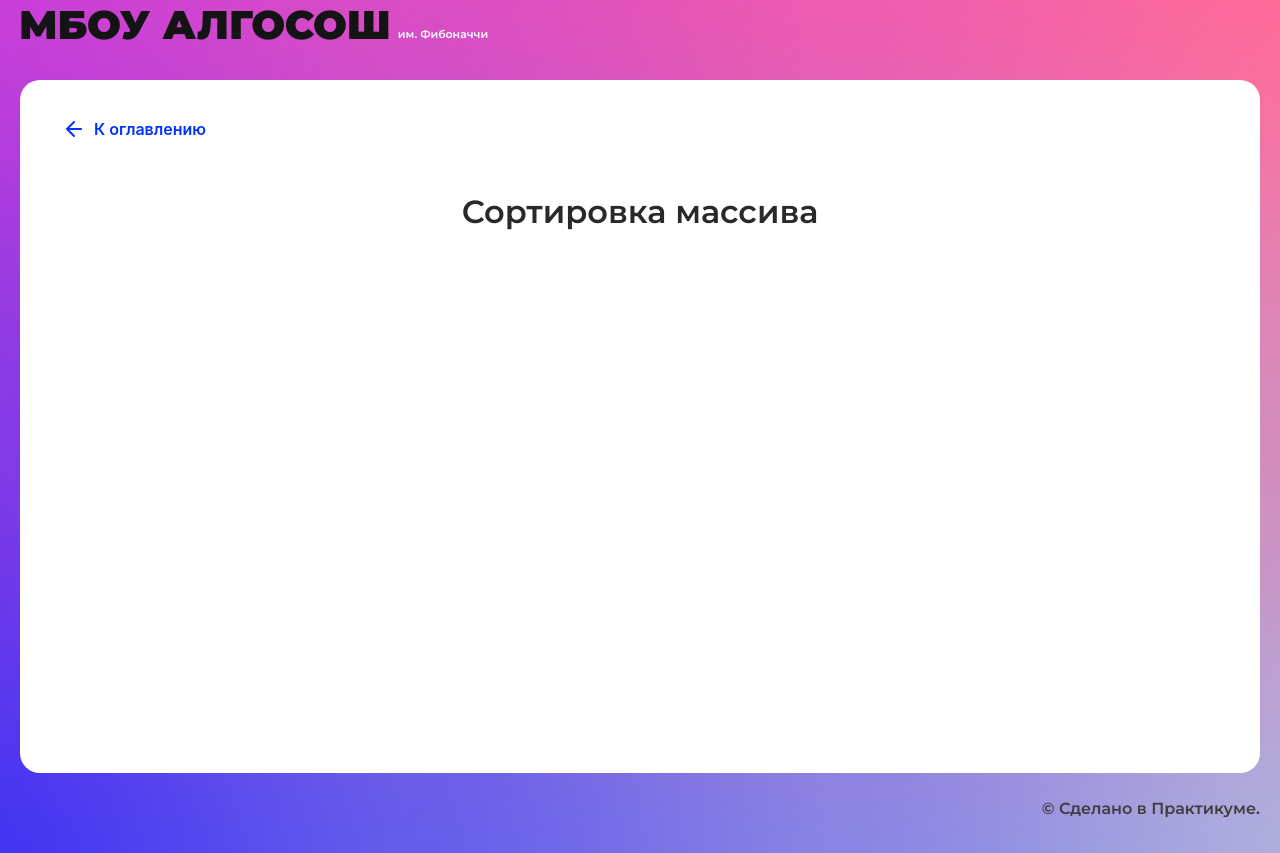
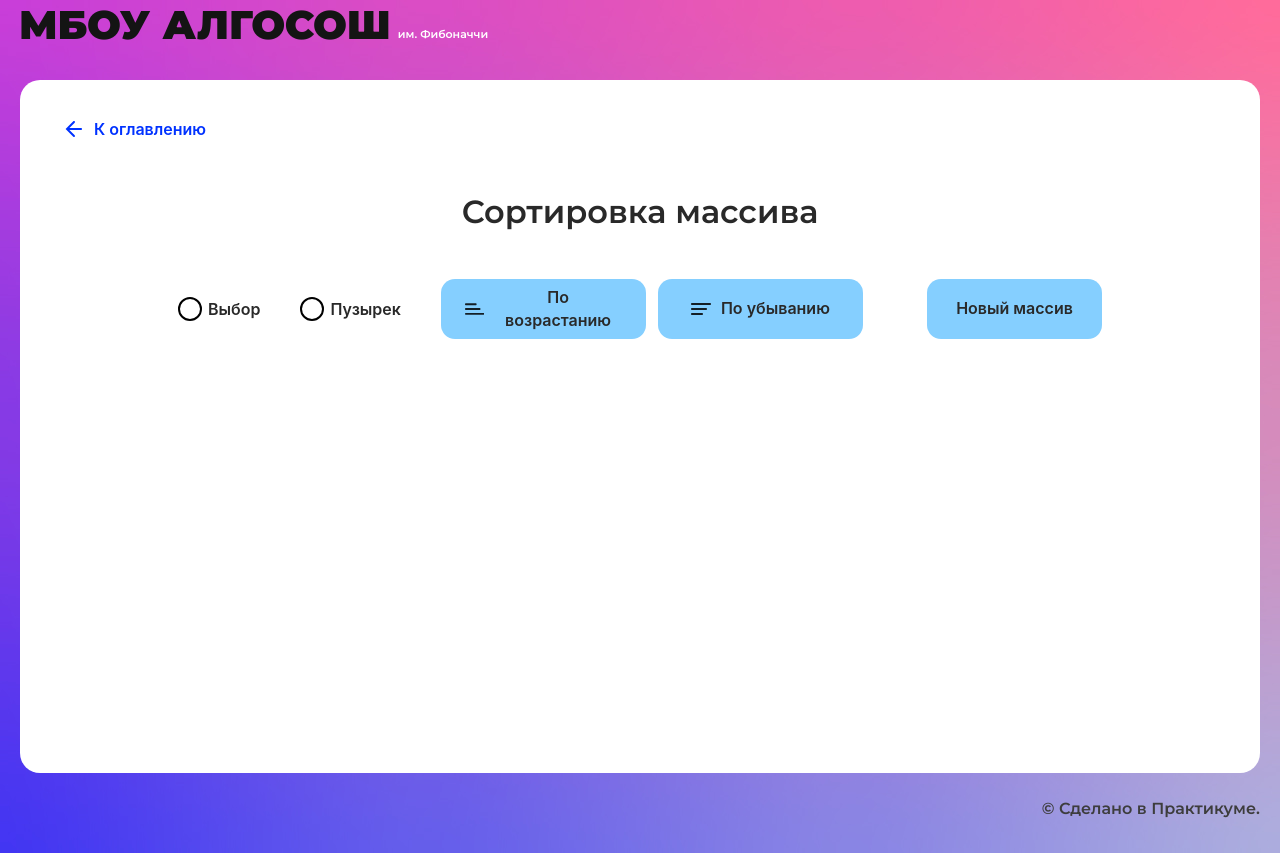
Before and after one commit to NataliyaNikulshina/Algososh, a React (Create React App) app: page /sorting in a window 1280 px wide. Built offline with nearby package versions, Linux system fonts and the light colour scheme.

Commit message:
feat: added sorting components

```diff
--- a/src/components/sorting-page/sorting-page.module.css
+++ b/src/components/sorting-page/sorting-page.module.css
@@ -0,0 +1,20 @@
+.form{
+    margin: 0 auto;
+    display: flex;
+    max-width: 924px;
+    justify-content: space-between;
+}
+
+.wrapper{
+    display: flex;
+    align-items: center;
+    gap:12px;
+}
+
+.button{
+    width: 205px;
+}
+
+.radio{
+    padding-right: 28px;
+}
--- a/src/components/sorting-page/sorting-page.tsx
+++ b/src/components/sorting-page/sorting-page.tsx
@@ -3,15 +3,50 @@ import { SolutionLayout } from "../ui/solution-layout/solution-layout";
 import sortStyle from "./sorting-page.module.css"
 import { Input } from "../ui/input/input";
 import { Button } from "../ui/button/button";
-import { Circle } from "../ui/circle/circle";
+import { Column } from "../ui/column/column";
 import { RadioInput } from "../ui/radio-input/radio-input";
+import { Direction } from "../../types/direction";
 
 export const SortingPage: React.FC = () => {
+  const [loader, setLoader] = useState(false);
 
+  const onSubmit = async (e: FormEvent<HTMLFormElement>) => {
+    e.preventDefault();
+
+  };
+
+  const onChange = (e: ChangeEvent<HTMLInputElement>) => {
+
+  };
 
   return (
     <SolutionLayout title="Сортировка массива">
-
+      <form className={sortStyle.form} onSubmit={onSubmit}>
+        <div className={sortStyle.wrapper}>
+          <RadioInput label = "Выбор" extraClass={sortStyle.radio}/>
+          <RadioInput label = "Пузырек" extraClass={sortStyle.radio}/>
+          <Button
+            text="По возрастанию"
+            isLoader={loader}
+            extraClass={sortStyle.button}
+            sorting={Direction.Ascending}
+            //disabled={!inputVal}
+          />
+          <Button
+            text="По убыванию"
+            isLoader={loader}
+            extraClass={sortStyle.button}
+            sorting={Direction.Descending}
+            //disabled={!inputVal}
+          />
+        </div>
+         <Button
+          text="Новый массив"
+          isLoader={loader}
+          linkedList="small"
+          //disabled={!inputVal}
+        />
+      </form>
     </SolutionLayout>
   );
 };
```
